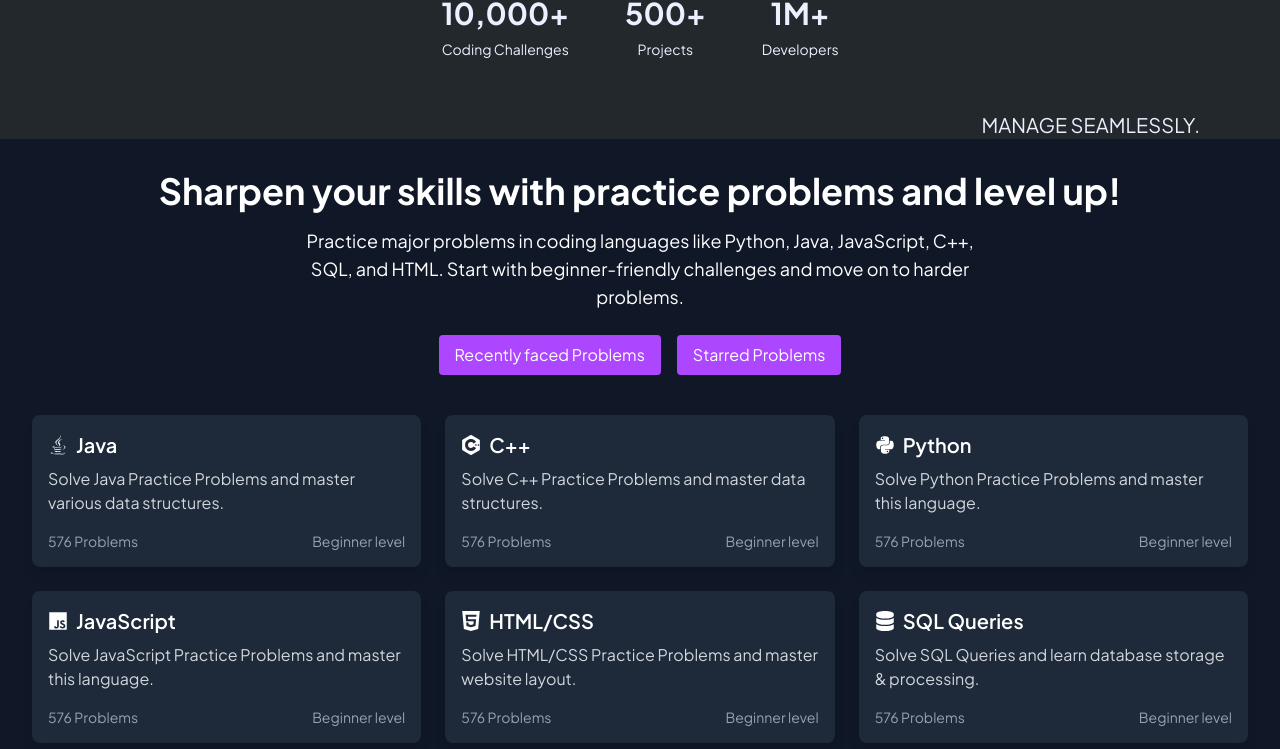
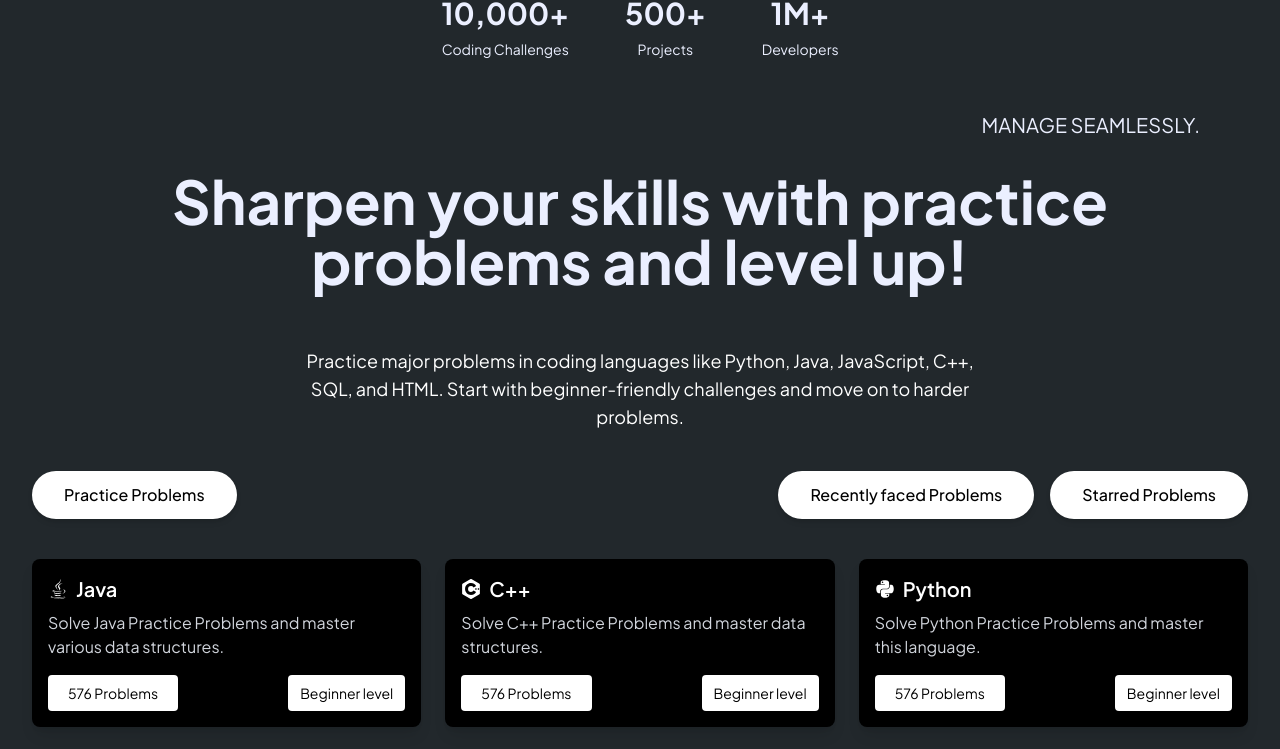
Before and after one commit to Yaser-2004/codingTracker, a Next.js app: page / in a window 1280 px wide. Shown: the part 573-1322 px from the top of the page. Built offline with nearby package versions, Linux system fonts and the light colour scheme.

Commit message:
Update Problems.jsx

```diff
--- a/src/components/Problems.jsx
+++ b/src/components/Problems.jsx
@@ -12,39 +12,42 @@ const problems = [
 ];
 
 const ProblemCard = ({ problem }) => (
-  <div className="bg-gray-800 p-4 rounded-lg shadow-lg">
+  <div className="bg-black p-4 rounded-lg shadow-lg">
     <div className="flex items-center gap-2 text-xl font-semibold">
       {problem.icon} {problem.name}
     </div>
     <p className="mt-2 text-gray-300">{problem.description}</p>
     <div className="mt-4 flex justify-between text-sm text-gray-400">
-      <span>{problem.problems} Problems</span>
-      <span>Beginner level</span>
+      <button className="bg-white text-black px-5 py-2 rounded hover:bg-indigo-100 hover:scale-105">{problem.problems} Problems</button>
+      <button className="bg-white text-black px-3 py-1 rounded hover:bg-indigo-100 hover:scale-105">Beginner level</button>
     </div>
   </div>
 );
 
 export default function PracticeProblems() {
   return (
-    <div className="min-h-screen bg-gray-900 text-white p-8 flex flex-col items-center">
-      <h1 className="text-4xl font-bold text-center">Sharpen your skills with practice problems and level up!</h1>
+    <div className="min-h-screen bg-#22282C text-white p-8 flex flex-col items-center">
+      <h1 className="text-4xl font-bold text-center md:text-5xl lg:text-6xl font-bold max-w-6xl text-[#EBEFFF] mb-10">Sharpen your skills with practice problems and level up!</h1>
       <p className="mt-4 text-lg text-center max-w-2xl">
         Practice major problems in coding languages like Python, Java, JavaScript, C++, SQL, and HTML.
         Start with beginner-friendly challenges and move on to harder problems.
       </p>
 
-      <div className="mt-6 flex gap-4">
-        <button className="bg-purple-500 text-white px-4 py-2 rounded">Recently faced Problems</button>
-        <button className="bg-purple-500 text-white px-4 py-2 rounded">Starred Problems</button>
+      <div className="mt-10 w-full flex justify-between items-center">
+        <button className="bg-white text-black font-medium px-8 py-3 rounded-full hover:bg-indigo-100 hover:scale-105 transition-all duration-300 shadow-md">Practice Problems</button>
+        <div className="flex gap-4">
+          <button className="bg-white text-black font-medium px-8 py-3 rounded-full hover:bg-indigo-100 hover:scale-105 transition-all duration-300 shadow-md">Recently faced Problems</button>
+          <button className="bg-white text-black font-medium px-8 py-3 rounded-full hover:bg-indigo-100 hover:scale-105 transition-all duration-300 shadow-md">Starred Problems</button>
+        </div>
       </div>
 
-      <div className="mt-10 grid grid-cols-1 sm:grid-cols-2 lg:grid-cols-3 gap-6">
+      <div className="mt-10 grid grid-cols-1 sm:grid-cols-2 lg:grid-cols-3 gap-6 w-full">
         {problems.map((problem, index) => (
           <ProblemCard key={index} problem={problem} />
         ))}
       </div>
 
-      <button className="mt-6 bg-purple-500 text-white px-4 py-2 rounded">+ More Languages</button>
+      <button className="bg-transparent text-white font-medium px-4 py-2 rounded border-2 border-white hover:bg-white hover:text-black hover:scale-105 transition-all duration-300">+ More Languages</button>
     </div>
   );
 }
```
